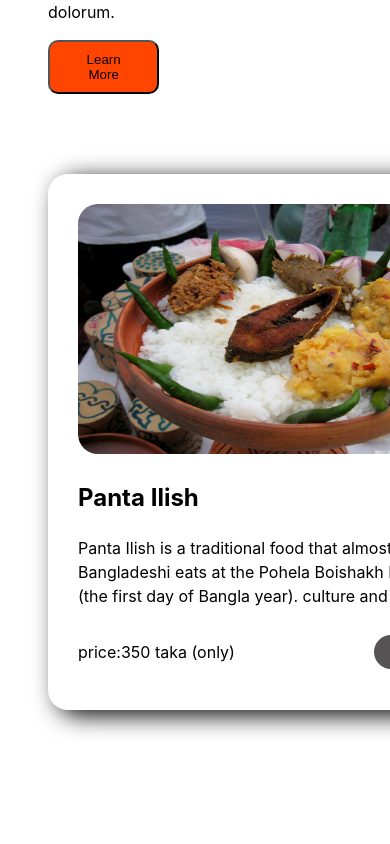
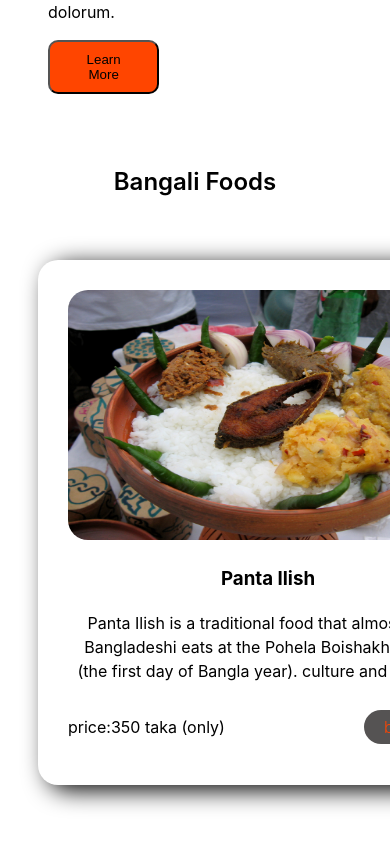
Before and after one commit to Flocky05/Coocky, a React (Vite) app: page / in a window 390 px wide. Shown: the part 1300-2144 px from the top of the page. Built offline with nearby package versions, Linux system fonts and the light colour scheme.

Commit message:
responsive bagalifood section

```diff
--- a/src/component/BangaliFood/BangaliFood.css
+++ b/src/component/BangaliFood/BangaliFood.css
@@ -1,3 +1,13 @@
+.BangaliFood h2{
+    background-color: white;
+    color: black;
+    text-align: center;
+    font-size:16;
+    font-weight: 600;
+    font-style: initial;
+    margin: 0;
+    padding: 30px;
+}
 .bangaliFood-container{
     display: grid;
     grid-template-columns: repeat(3, 1fr);
@@ -5,8 +15,8 @@
     grid-column-gap: 20px;
     grid-row-gap: 0px;
     background-color: white;
-    padding: 40px;
-
+    text-align: center;
+    padding: 30px;
 }
 .bangaliFood-card{
     color: black;
--- a/src/component/BangaliFood/BangaliFood.jsx
+++ b/src/component/BangaliFood/BangaliFood.jsx
@@ -5,10 +5,12 @@ import food3 from "../../assets/images/Bangladeshi food/Bangladeshi_Prawn_Curry.
 
 const BangaliFood = () => {
     return (
+        <div className='BangaliFood'>
+            <h2>Bangali Foods</h2>
             <div className='bangaliFood-container'>
                 <div className='bangaliFood-card'>
                     <img src={food1} alt="" />
-                <h2>Panta Ilish</h2>
+                    <h3>Panta Ilish</h3>
                     <p>Panta Ilish is a traditional food that almost every Bangladeshi eats at the Pohela Boishakh Festival (the first day of Bangla year). culture and tradition.</p>
                     <div className='bangaliFood-card-bottom'>
                         <p>price:350 taka (only)</p>
@@ -17,7 +19,7 @@ const BangaliFood = () => {
                 </div>
                 <div className='bangaliFood-card'>
                     <img src={food2} alt="" />
-                <h2>Kacchi Biriyani</h2>
+                    <h3>Kacchi Biriyani</h3>
                     <p>Panta Ilish is a traditional food that almost every Bangladeshi eats at the Pohela Boishakh Festival (the first day of Bangla year).  tradition.</p>
                     <div className='bangaliFood-card-bottom'>
                         <p>price:340 taka (only)</p>
@@ -26,7 +28,7 @@ const BangaliFood = () => {
                 </div>
                 <div className='bangaliFood-card'>
                     <img src={food3} alt="" />
-                <h2>Chingri Malaikari</h2>
+                    <h3>Chingri Malaikari</h3>
                     <p>Panta Ilish is a traditional food that almost every Bangladeshi eats at the Pohela Boishakh Festival (the first day of Bangla year) d tradition.</p>
                     <div className='bangaliFood-card-bottom'>
                         <p>price:540 taka (only)</p>
@@ -34,6 +36,7 @@ const BangaliFood = () => {
                     </div>
                 </div>
             </div>
+        </div>
     );
 };
 
```
Lines whose indentation alone changed are shown as unchanged.
